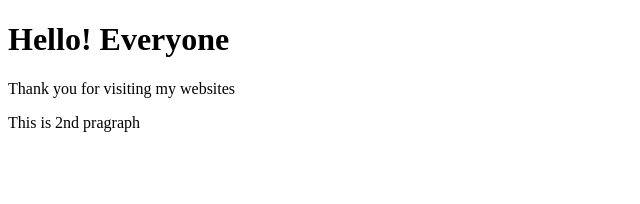
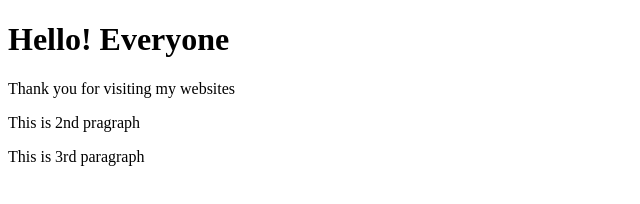
Before and after one commit to egpobitro/my2ndweb, a plain HTML site: page index.html in a window 1280 px wide. Shown: the whole page, without its empty margins (0-640 px from the left). Drawn offline with Linux system fonts and the light colour scheme.

Commit message:
3rd Commit

```diff
--- a/index.html
+++ b/index.html
@@ -12,6 +12,7 @@
     <p>Thank you for visiting my websites</p>
 
     <p>This is 2nd pragraph</p>
+    <P>This is 3rd paragraph</P>
 
 </body>
 </html>
```
